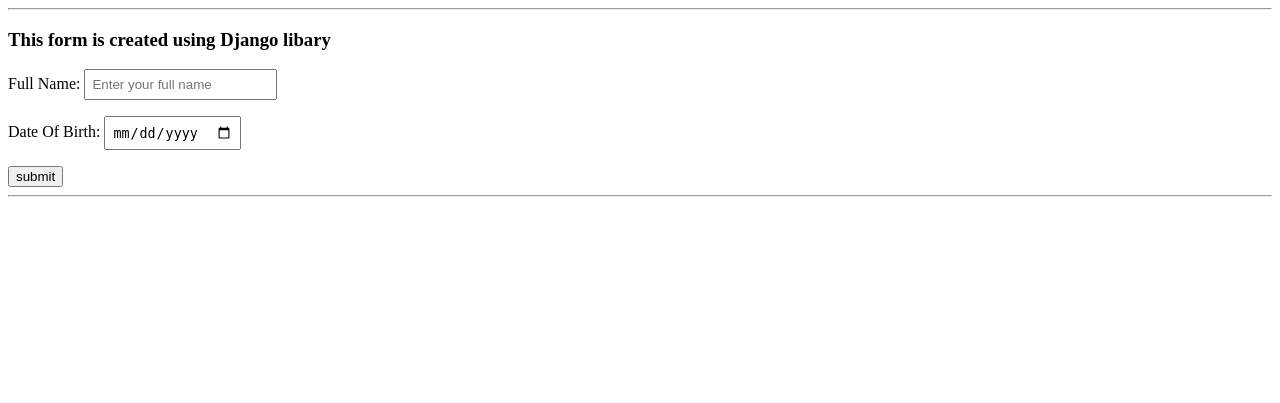
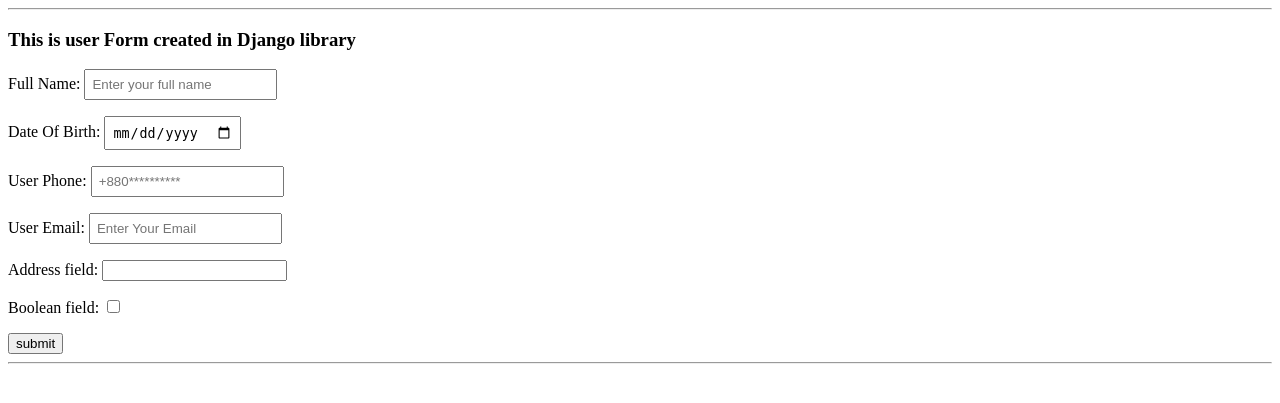
Before and after one commit to iamfoysal/pd-apps, a Django app: page /form/ in a window 1280 px wide. Shown: the top 403 px of the page. Run offline with Django 3.2, Linux system fonts and the light colour scheme.

Commit message:
some fields

```diff
--- a/app1/forms.py
+++ b/app1/forms.py
@@ -1,15 +1,19 @@
 from datetime import date
+from xmlrpc.client import boolean
 from django import forms
 
 
 
 class user_form(forms.Form):
        # when use html tag like this <label for="user_name">Full Name</label>
-       #when use html tag like this <input type="text" name="user_name" value="" required>
+       # when use html tag like this <input type="text" name="user_name" value="" required>
 
-    user_name =forms.CharField( label="Full Name", widget=forms.TextInput(attrs={'placeholder':'Enter your full name', 'style':'padding:6px'}))
+    user_name =forms.CharField( label="Full Name", required=False, widget=forms.TextInput(attrs={'placeholder':'Enter your full name', 'style':'padding:6px'}))
 
-    user_dob =forms.DateField(label="Date Of Birth", widget=forms.TextInput(attrs={'type':'date','style':'padding:6px'}))
-    # user_phone =forms.IntegerField(label="User Phone", widget=forms.NumberInput(attrs={'placeholder':'+880**********','style':'padding:6px','type':'number'}))
+    user_dob =forms.DateField(label="Date Of Birth",required=False, widget=forms.TextInput(attrs={'type':'date','style':'padding:6px'}))
+    user_phone =forms.IntegerField(label="User Phone", required=False,widget=forms.NumberInput(attrs={'placeholder':'+880**********','style':'padding:6px','type':'number'}))
+    user_email = forms.EmailField(label="User Email", required=False,  widget=forms.TextInput(attrs={'placeholder':'Enter Your Email','style':'padding:6px'}))
+    address_field = forms.CharField(max_length=40, min_length=10)
+    boolean_field = forms.BooleanField(required=False)
 
-    # user_email = forms.EmailField(label="User Email", widget=forms.TextInput(attrs={'placeholder':'Enter Your Email','style':'padding:6px'}))
+   #  set_password = forms.PasswordInput()
--- a/app1/templates/app1/form.html
+++ b/app1/templates/app1/form.html
@@ -19,7 +19,7 @@
     <hr>
     <h3>{{heading_1}}</h3>
         <form action="" method="POST">{% csrf_token %}
-            {{test_form.as_p}}  <!---jodi input Field guloke upore niche sajate hoy tokhon (.as_p ) eti use korte hobe--->
+            {{test_form.as_p}}
 
             <input type="submit" name="submit" value="submit">
         </form>
@@ -27,10 +27,11 @@
         {% if form_submited %}
             <p>Name : {{user_name}}</p>
             <p>Date Of Birth : {{user_dob}}</p>
-            <!-- <p>User Phone : {{user_phone}}</p> -->
-            <!-- <p>User Email : {{user_email}}</p> -->
+            <p>User Phone : {{user_phone}}</p>
+            <p>User Email : {{user_email}}</p>
+            <p> Address : {{ address_field }}</p>
+            <p>Boolean : {{ boolean_field }}</p>
+            <!-- <p> Password : {{ set_password }}</p> -->
         {% endif%}
     </body>
 </html>
-
-<!-- Phone Number Or Email Field not working  !!!-->
--- a/app1/views.py
+++ b/app1/views.py
@@ -15,19 +15,26 @@
 
 def form (request):
     new_form = forms.user_form()
-    diction  = {'test_form':new_form, 'heading_1':"This form is created using Django libary"}
+    diction  = {'test_form':new_form, 'heading_1':"This is user Form created in Django library"}
     if request.method == 'POST':
         new_form =forms.user_form(request.POST)
         if new_form.is_valid():
             user_name = new_form.cleaned_data['user_name']
             user_dob =new_form.cleaned_data['user_dob']
-            # user_phone = new_form.changed_data['user_phone']
-            user_email = new_form.changed_data['user_email']
+            user_phone = new_form.cleaned_data['user_phone']
+            user_email = new_form.cleaned_data['user_email']
+            boolean_field = new_form.cleaned_data['boolean_field']
+            address_field= new_form.cleaned_data['address_field']
+            # set_password = new_form.cleaned_data['set_password']
 
+
+            # diction.update({'set_password': set_password})
+            diction.update({'address_field':address_field})
+            diction.update({'boolean_field':boolean_field})
             diction.update({'user_name':user_name})
             diction.update({'user_dob':user_dob})
-            # diction.update({'user_phone':user_phone})
-            # diction.update({'user_email':user_email})
+            diction.update({'user_phone':user_phone})
+            diction.update({'user_email':user_email})
             diction.update({'form_submited':"Yes"})
 
     return render (request, 'app1/form.html', context=diction)
```
Also changed, not shown: db.sqlite3.
